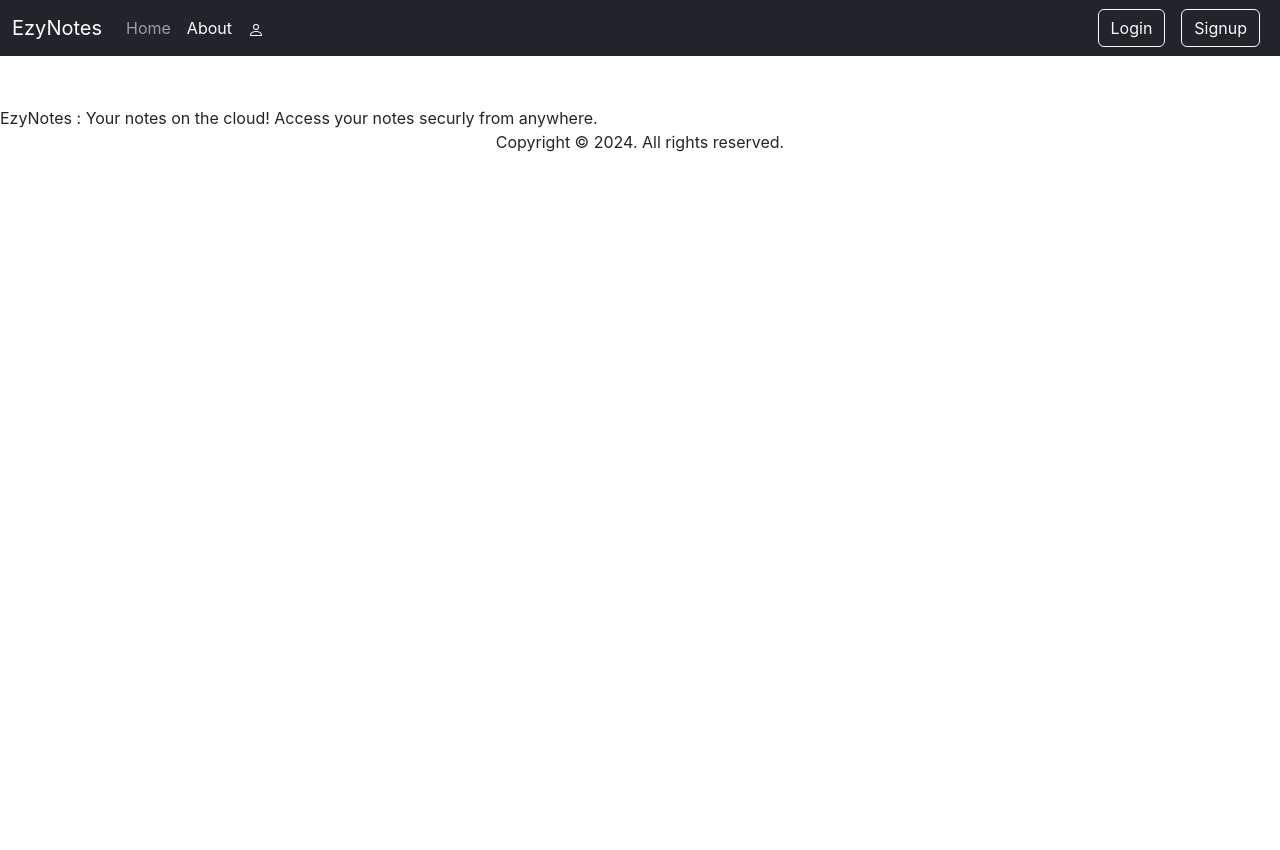
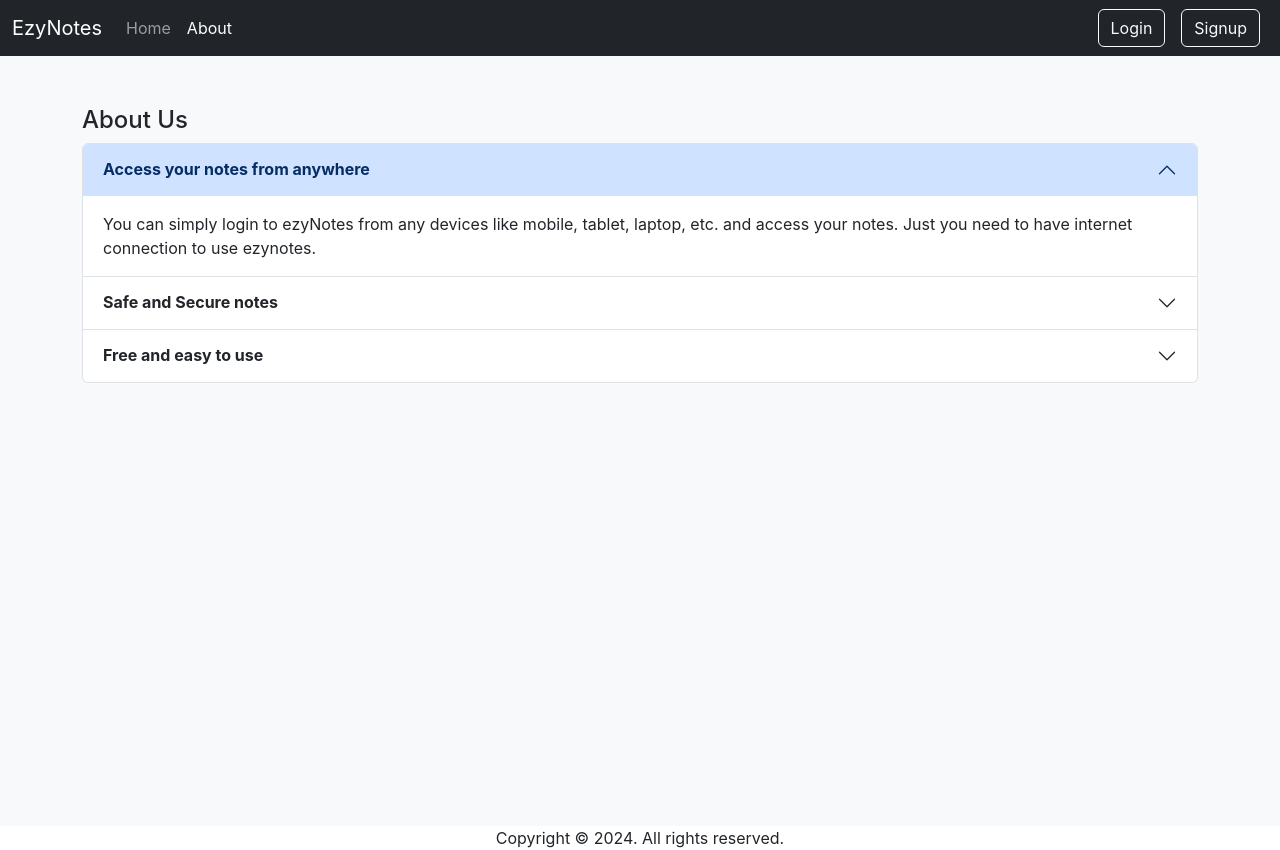
Before and after one commit to Irfansheikh01/ezyNotes, a React (Create React App) app: page /about in a window 1280 px wide. Before the commit the page ends 800 px from the top, so only its background shows below. Built offline with nearby package versions, Linux system fonts and the light colour scheme.

Commit message:
Added details in about section. Changes few styles for light background

```diff
--- a/src/Components/About.js
+++ b/src/Components/About.js
@@ -3,9 +3,84 @@ import React from 'react'
 const About = () => {
 
   return (
-    <div>
-      EzyNotes : Your notes on the cloud!
-      Access your notes securly from anywhere.
+    <div className="bg-light" style={{ height: "90vh" }}>
+      <div className="container">
+        <h4 className="">About Us</h4>
+        <div className="accordion" id="accordionExample">
+          <div className="accordion-item">
+            <h2 className="accordion-header">
+              <button
+                className="accordion-button"
+                type="button"
+                data-bs-toggle="collapse"
+                data-bs-target="#collapseOne"
+                aria-expanded="false"
+                aria-controls="collapseOne"
+              >
+                <strong>Access your notes from anywhere</strong>
+              </button>
+            </h2>
+            <div
+              id="collapseOne"
+              className="accordion-collapse collapse show"
+              data-bs-parent="#accordionExample"
+            >
+              <div className="accordion-body">
+              You can simply login to ezyNotes from any devices like mobile, tablet, laptop, etc. and access your notes.
+              Just you need to have internet connection to use ezynotes.
+              </div>
+            </div>
+          </div>
+          <div className="accordion-item">
+            <h2 className="accordion-header">
+              <button
+                className="accordion-button collapsed"
+                type="button"
+                data-bs-toggle="collapse"
+                data-bs-target="#collapseTwo"
+                aria-expanded="false"
+                aria-controls="collapseTwo"
+              >
+                <strong>Safe and Secure notes</strong>
+              </button>
+            </h2>
+            <div
+              id="collapseTwo"
+              className="accordion-collapse collapse"
+              data-bs-parent="#accordionExample"
+            >
+              <div className="accordion-body">
+                Your notes will be stored securely on cloud and will be safe under your login.
+                Nobody else can access your notes except you.
+              </div>
+            </div>
+          </div>
+          <div className="accordion-item">
+            <h2 className="accordion-header">
+              <button
+                className="accordion-button collapsed"
+                type="button"
+                data-bs-toggle="collapse"
+                data-bs-target="#collapseThree"
+                aria-expanded="false"
+                aria-controls="collapseThree"
+              >
+                <strong>Free and easy to use</strong>
+              </button>
+            </h2>
+            <div
+              id="collapseThree"
+              className="accordion-collapse collapse"
+              data-bs-parent="#accordionExample"
+            >
+              <div className="accordion-body">
+                ezyNotes is available for free use. You don't have to pay anyting to use it.
+                 It has user friendly layouts makes it easy to use.
+              </div>
+            </div>
+          </div>
+        </div>
+      </div>
     </div>
   )
 }
--- a/src/Components/Alert.js
+++ b/src/Components/Alert.js
@@ -2,7 +2,7 @@ import React from 'react'
 
 function Alert(props) {
   return (
-    <div style ={{height:'50px'}}>
+    <div className='bg-light'style ={{height:'50px'}}>
     {props.alert && <div className={`alert alert-${props.alert.type}`} role="alert">
             {/* <strong>{props.alert.type}</strong> : {props.alert.msg} */}
              {props.alert.msg}
--- a/src/Components/Home.js
+++ b/src/Components/Home.js
@@ -1,11 +1,12 @@
 import React from "react";
-import Notes from './Notes'
+import Notes from "./Notes";
 
 const Home = (props) => {
-
   return (
-    <div>
-      <Notes showAlert={props.showAlert} />
+    <div className="bg-light">
+      <div className="container">
+        <Notes showAlert={props.showAlert} />
+      </div>
     </div>
   );
 };
--- a/src/Components/Navbar.js
+++ b/src/Components/Navbar.js
@@ -43,7 +43,7 @@ const Navbar = () => {
                   About
                 </Link>
               </li>
-              {user ? <li className="nav-item">
+              {user!='' ? <li className="nav-item">
                 <Link className='nav-link active' to="/">
                   <svg xmlns="http://www.w3.org/2000/svg" width="16" height="16" fill="currentColor" className="bi bi-person" viewBox="0 0 16 16">
                       <path d="M8 8a3 3 0 1 0 0-6 3 3 0 0 0 0 6m2-3a2 2 0 1 1-4 0 2 2 0 0 1 4 0m4 8c0 1-1 1-1 1H3s-1 0-1-1 1-4 6-4 6 3 6 4m-1-.004c-.001-.246-.154-.986-.832-1.664C11.516 10.68 10.289 10 8 10s-3.516.68-4.168 1.332c-.678.678-.83 1.418-.832 1.664z"/>
```
